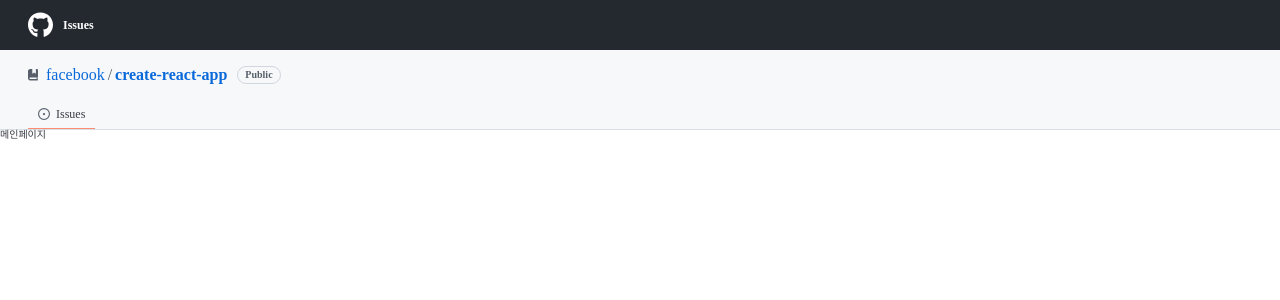
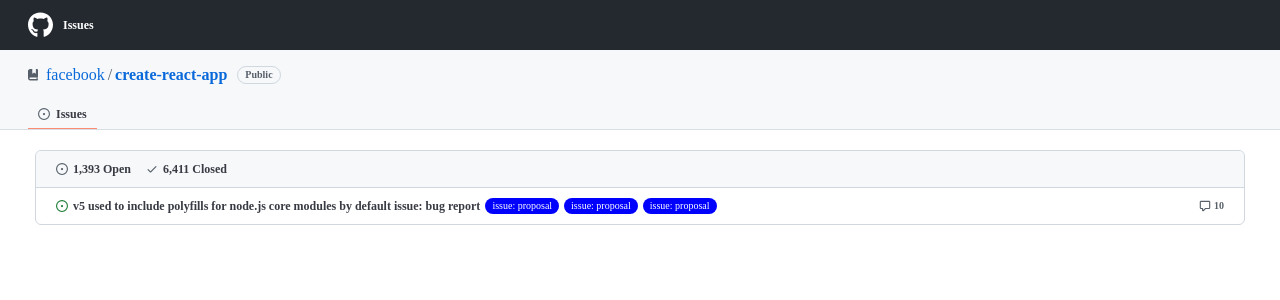
Before and after one commit to daseuls/fastlane_assignment, a React (Create React App) app: page / in a window 1280 px wide. Shown: the top 300 px of the page. Built offline with nearby package versions, Linux system fonts and the light colour scheme.

Commit message:
feat: issueList layout

```diff
--- a/src/assets/index.ts
+++ b/src/assets/index.ts
@@ -1,3 +1,5 @@
 export { ReactComponent as LogoIcon } from "./github_logo.svg";
 export { ReactComponent as BookmarkIcon } from "./bookmark.svg";
 export { ReactComponent as CircleIcon } from "./circle.svg";
+export { ReactComponent as CheckIcon } from "./check.svg";
+export { ReactComponent as CommentIcon } from "./comment.svg";
--- a/src/components/Header.tsx
+++ b/src/components/Header.tsx
@@ -30,7 +30,7 @@
 export default Header;
 
 const Wrapper = styled.header`
-  width: 100vw;
+  width: 100%;
 `;
 
 const LogoWrapper = styled.section`
@@ -101,4 +101,5 @@
 const Category = styled.p`
   margin-left: 0.6rem;
   font-size: 1.2rem;
+  font-weight: 700;
 `;
--- a/src/routes/IssueMain/index.tsx
+++ b/src/routes/IssueMain/index.tsx
@@ -1,5 +1,125 @@
+import styled from "styled-components";
+import { CheckIcon, CircleIcon, CommentIcon } from "../../assets";
+
 const IssueMain = () => {
-  return <div>메인페이지</div>;
+  return (
+    <Wrapper>
+      <FilteringWrapper>
+        <IsOpenFilterWrapper>
+          <OpenedFilter>
+            <CircleIcon width="1.2rem" fill="#57606a" />
+            <CountText>1,393 Open</CountText>
+          </OpenedFilter>
+          <ClosedFilter>
+            <CheckIcon width="1.2rem" fill="#57606a" />
+            <CountText>6,411 Closed</CountText>
+          </ClosedFilter>
+        </IsOpenFilterWrapper>
+      </FilteringWrapper>
+      <IssueListWrapper>
+        <IssueWrapper>
+          <IssueTitleWrapper>
+            <IssueIconWrapper>
+              <CircleIcon width="1.2rem" fill="#1C7E37" />
+              <IssueTitle>
+                v5 used to include polyfills for node.js core modules by default issue: bug report
+              </IssueTitle>
+            </IssueIconWrapper>
+            <IssueLabel>issue: proposal</IssueLabel>
+            <IssueLabel>issue: proposal</IssueLabel>
+            <IssueLabel>issue: proposal</IssueLabel>
+          </IssueTitleWrapper>
+          <IssueCategoryWrapper>
+            <CommentIcon width="1.2rem" fill="#57606A" />
+            <CommentCount>10</CommentCount>
+          </IssueCategoryWrapper>
+        </IssueWrapper>
+      </IssueListWrapper>
+    </Wrapper>
+  );
 };
 
 export default IssueMain;
+
+const Wrapper = styled.main`
+  margin: 2rem 0;
+  width: 95%;
+  border: 1px solid #d0d7de;
+  /* border-bottom: 0px;  */
+  border-radius: 6px;
+  max-width: 121rem;
+`;
+
+const FilteringWrapper = styled.section`
+  padding: 1rem 2rem;
+  background-color: #f6f8fa;
+  border-top-left-radius: 6px;
+  border-top-right-radius: 6px;
+`;
+
+const IsOpenFilterWrapper = styled.div`
+  display: flex;
+`;
+
+const OpenedFilter = styled.div`
+  display: flex;
+  align-items: center;
+  margin-right: 1.5rem;
+`;
+
+const ClosedFilter = styled.div`
+  display: flex;
+  align-items: center;
+`;
+
+const CountText = styled.p`
+  margin-left: 0.5rem;
+  font-weight: 600;
+  font-size: 1.2rem;
+`;
+
+const IssueListWrapper = styled.ul``;
+
+const IssueWrapper = styled.li`
+  border-top: 1px solid #d0d7de;
+  padding: 1rem 2rem;
+  display: flex;
+  justify-content: space-between;
+`;
+
+const IssueTitleWrapper = styled.div`
+  display: flex;
+  align-items: center;
+  flex-wrap: wrap;
+  width: 80%;
+`;
+
+const IssueIconWrapper = styled.div`
+  display: flex;
+  align-items: center;
+`;
+
+const IssueTitle = styled.p`
+  font-size: 1.2rem;
+  margin-left: 0.5rem;
+  font-weight: 700;
+`;
+
+const IssueCategoryWrapper = styled.div`
+  display: flex;
+  align-items: center;
+`;
+
+const IssueLabel = styled.div`
+  background-color: blue;
+  border-radius: 1rem;
+  color: white;
+  padding: 0.3rem 0.7rem;
+  margin-left: 0.5rem;
+`;
+
+const CommentCount = styled.p`
+  color: #57606a;
+  font-weight: 700;
+  margin-left: 0.3rem;
+`;
--- a/src/routes/layout/index.tsx
+++ b/src/routes/layout/index.tsx
@@ -13,4 +13,10 @@
 
 export default Layout;
 
-const Wrapper = styled.div``;
+const Wrapper = styled.div`
+  width: 100vw;
+  display: flex;
+  flex-direction: column;
+  justify-content: center;
+  align-items: center;
+`;
```
Also changed, not shown: src/assets/check.svg (added), src/assets/comment.svg (added).
